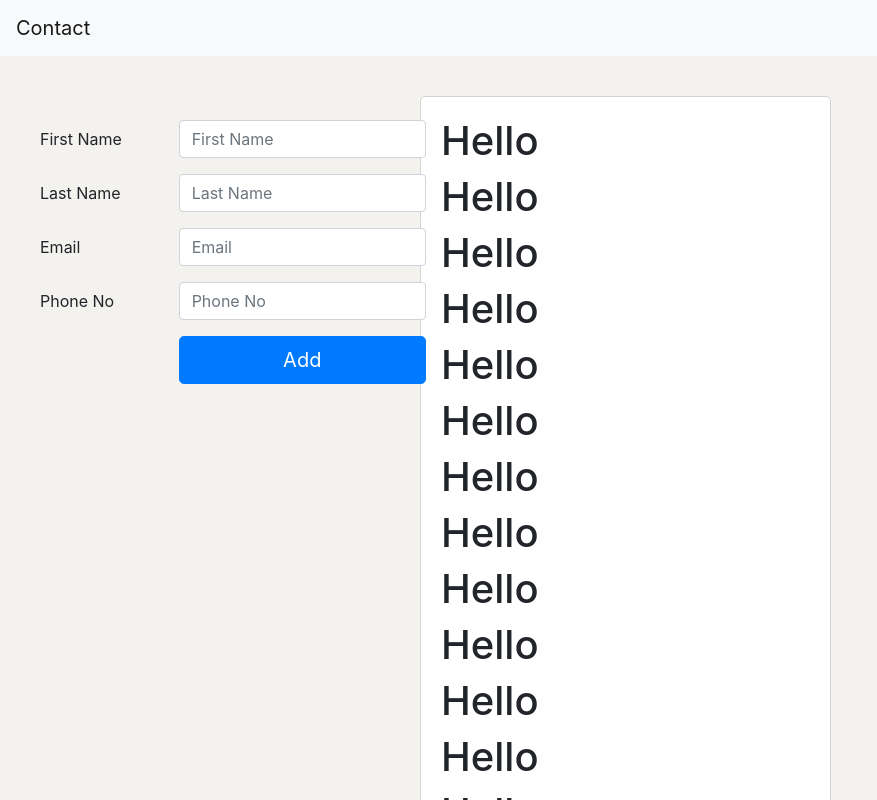
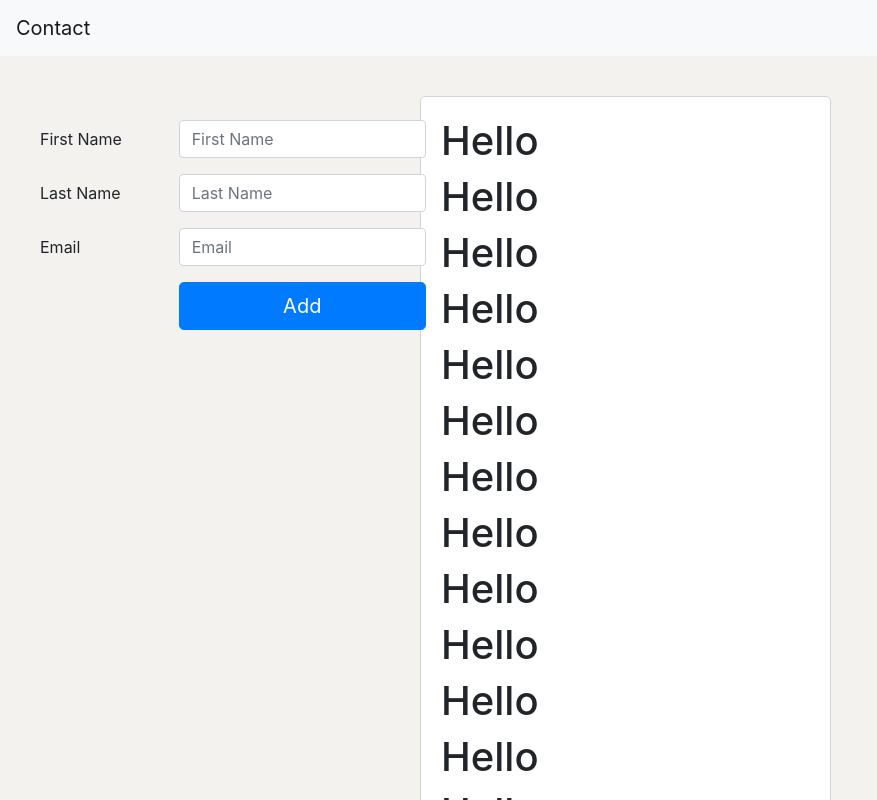
Before and after one commit to NMShihab/CRUD_REACT_DJANGO, a React (Create React App) app in the folder frontend/: page / in a window 1280 px wide. Shown: the top 800 px of the page, without its empty margins (0-877 px from the left). Built offline with nearby package versions, Linux system fonts and the light colour scheme.

Commit message:
succefully post data through APi

```diff
--- a/frontend/src/components/Sidebar.js
+++ b/frontend/src/components/Sidebar.js
@@ -7,15 +7,14 @@ function Sidebar() {
   const url = "http://127.0.0.1:8000/contact_api/contact/";
 
   const [contact, setContact] = useState({
-    firstName: "",
-    lastName: "",
+    first_name: "",
+    last_name: "",
     email: "",
-    phn: "",
   });
 
   function handleContact(e) {
     const newContact = { ...contact };
-    newContact[e.target.id] = e.target.value;
+    newContact[e.target.name] = e.target.value;
     setContact(newContact);
     console.log(newContact);
   }
@@ -24,14 +23,14 @@ function Sidebar() {
     e.preventDefault();
     axios
       .post(url, {
-        firstName: contact.firstName,
-        lastName: contact.lastName,
+        first_name: contact.first_name,
+        last_name: contact.last_name,
         email: contact.email,
-        phn: contact.phn,
       })
       .then((res) => {
-        console.log(res.contact);
-      });
+        console.log(res.data);
+      })
+      .catch((error) => console.log(error));
   }
   return (
     <div className="sidebar">
@@ -44,8 +43,8 @@ function Sidebar() {
             <Form.Control
               type="text"
               placeholder="First Name"
-              id="firstName"
-              value={contact.firstName}
+              name="first_name"
+              value={contact.first_name}
               onChange={(e) => handleContact(e)}
             />
           </Col>
@@ -58,8 +57,8 @@ function Sidebar() {
             <Form.Control
               type="text"
               placeholder="Last Name"
-              id="lastName"
-              value={contact.lastName}
+              name="last_name"
+              value={contact.last_name}
               onChange={(e) => handleContact(e)}
             />
           </Col>
@@ -72,27 +71,13 @@ function Sidebar() {
             <Form.Control
               type="email"
               placeholder="Email"
-              id="email"
+              name="email"
               value={contact.email}
               onChange={(e) => handleContact(e)}
             />
           </Col>
         </Form.Group>
 
-        <Form.Group as={Row} controlId="formHorizontalPassword">
-          <Form.Label column sm={4}>
-            Phone No
-          </Form.Label>
-          <Col sm={8}>
-            <Form.Control
-              type="text"
-              placeholder="Phone No"
-              id="phn"
-              value={contact.phn}
-              onChange={(e) => handleContact(e)}
-            />
-          </Col>
-        </Form.Group>
         <Form.Group as={Row}>
           <Col sm={{ span: 8, offset: 4 }}>
             <Button size="lg" type="submit" block>
```
